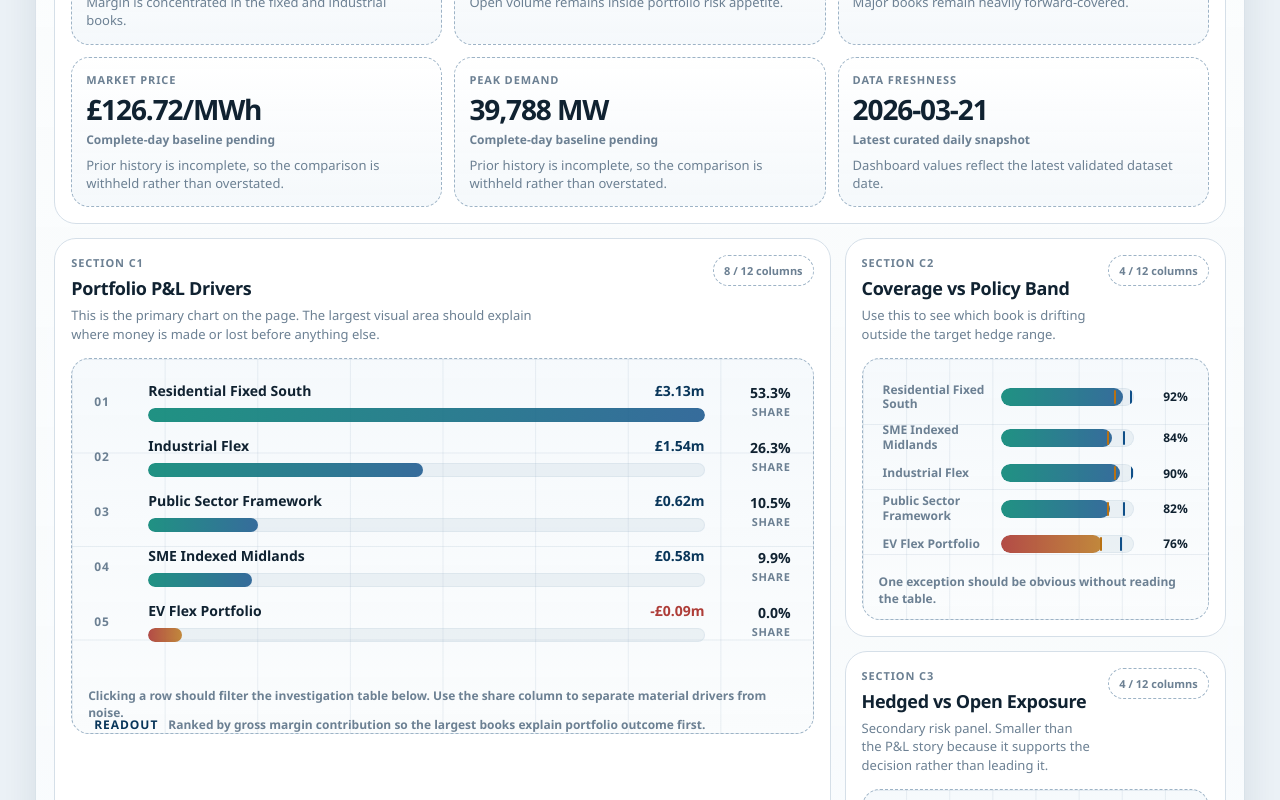
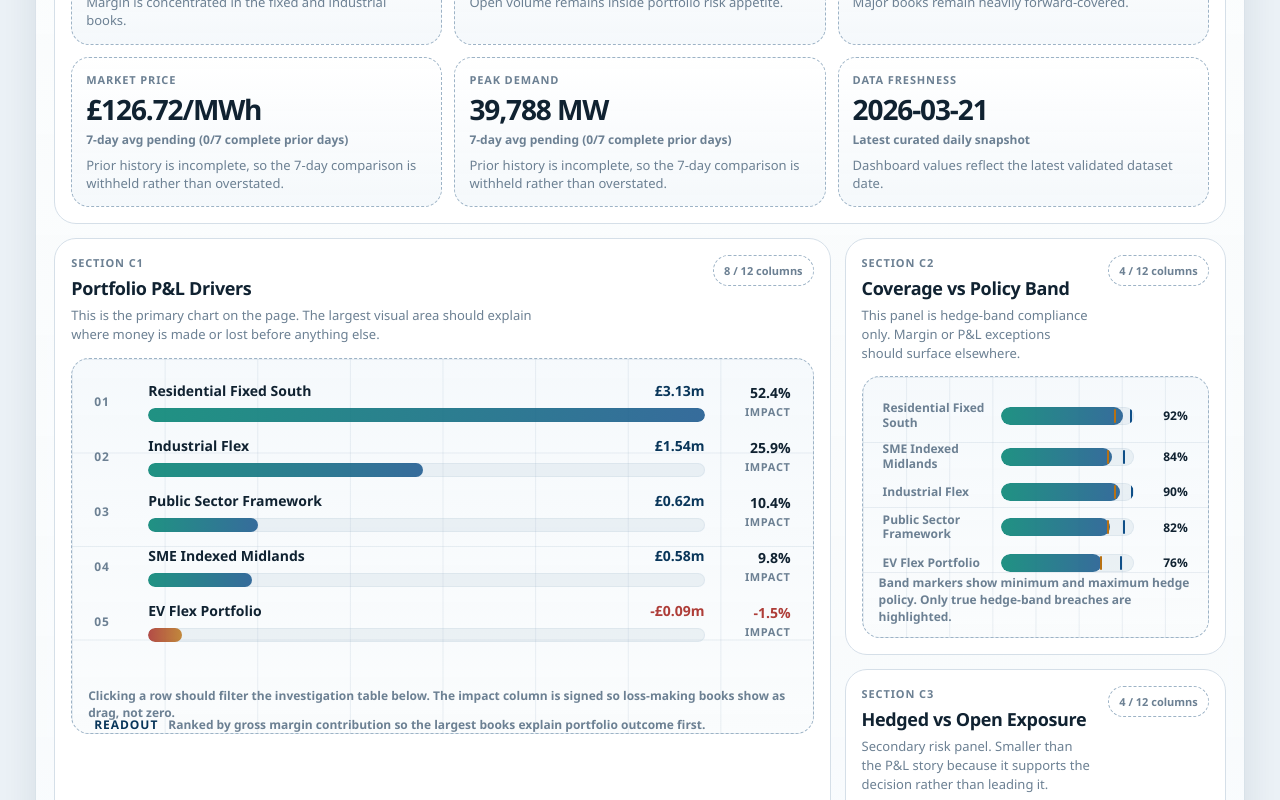
Before and after one commit to SholasSandbox/energy-market-data-lake, a React (Vite) app in the folder dashboard-ui/: page / in a window 1280 px wide. Shown: the part 1140-1940 px from the top of the page. Built offline with nearby package versions, Linux system fonts and the light colour scheme.

Commit message:
Refine market baseline logic and align C1/C2 risk semantics

```diff
--- a/dashboard-ui/public/dashboard-data.json
+++ b/dashboard-ui/public/dashboard-data.json
@@ -1,6 +1,6 @@
 {
   "metadata": {
-    "asOf": "2026-03-22 11:11:52 UTC",
+    "asOf": "2026-03-22 23:02:35 UTC",
     "latestDate": "2026-03-21",
     "region": "GB",
     "scenario": "Conservative Hedge Posture",
@@ -63,14 +63,14 @@
       {
         "label": "Market Price",
         "value": "\u00a3126.72/MWh",
-        "trend": "Complete-day baseline pending",
-        "detail": "Prior history is incomplete, so the comparison is withheld rather than overstated."
+        "trend": "7-day avg pending (0/7 complete prior days)",
+        "detail": "Prior history is incomplete, so the 7-day comparison is withheld rather than overstated."
       },
       {
         "label": "Peak Demand",
         "value": "39,788 MW",
-        "trend": "Complete-day baseline pending",
-        "detail": "Prior history is incomplete, so the comparison is withheld rather than overstated."
+        "trend": "7-day avg pending (0/7 complete prior days)",
+        "detail": "Prior history is incomplete, so the 7-day comparison is withheld rather than overstated."
       },
       {
         "label": "Data Freshness",
@@ -140,7 +140,7 @@
         "value": 76.0,
         "targetMin": 75.0,
         "targetMax": 90.0,
-        "flagged": true
+        "flagged": false
       }
     ],
     "exposurePoints": [
@@ -234,32 +234,30 @@
     ],
     "marketPanels": [
       {
-        "title": "Price Trend",
+        "title": "Spot vs 7-Day Average",
         "legend": [
           {
-            "label": "Sell",
+            "label": "Spot",
             "tone": "teal"
           },
           {
-            "label": "Buy",
+            "label": "7-Day Avg",
             "tone": "amber"
           }
         ],
-        "note": "Latest sell price \u00a3126.72/MWh against trailing market range.",
+        "note": "Current spot is \u00a3126.72/MWh. The 7-day average will stabilise once seven complete days are available.",
         "series": [
           {
-            "label": "Sell",
+            "label": "Spot",
             "tone": "teal",
             "values": [
-              0.0,
               126.7181397825974
             ]
           },
           {
-            "label": "Buy",
+            "label": "7-Day Avg",
             "tone": "amber",
             "values": [
-              0.0,
               126.7181397825974
             ]
           }
--- a/dashboard-ui/src/App.tsx
+++ b/dashboard-ui/src/App.tsx
@@ -102,7 +102,7 @@ function App() {
                 <SectionHeader
                   eyebrow="Section C2"
                   title="Coverage vs Policy Band"
-                  note="Use this to see which book is drifting outside the target hedge range."
+                  note="This panel is hedge-band compliance only. Margin or P&L exceptions should surface elsewhere."
                   chip="4 / 12 columns"
                 />
                 <CoverageChart points={data.overview.coveragePoints} />
@@ -267,7 +267,7 @@ function AlertCard({ alert }: { alert: AlertItem }) {
 function PnlDriversChart({ bars }: { bars: DriverBar[] }) {
   const rankedBars = [...bars].sort((left, right) => right.value - left.value);
   const maxValue = Math.max(...rankedBars.map((bar) => Math.abs(bar.value)), 1);
-  const totalValue = rankedBars.reduce((sum, bar) => sum + Math.max(bar.value, 0), 0);
+  const totalImpact = rankedBars.reduce((sum, bar) => sum + Math.abs(bar.value), 0);
 
   function formatMillions(value: number) {
     const prefix = value < 0 ? "-£" : "£";
@@ -279,7 +279,7 @@ function PnlDriversChart({ bars }: { bars: DriverBar[] }) {
       <div className="pnl-driver-list">
         {rankedBars.map((bar, index) => {
           const widthPct = Math.max((Math.abs(bar.value) / maxValue) * 100, 6);
-          const contributionPct = totalValue > 0 ? (Math.max(bar.value, 0) / totalValue) * 100 : 0;
+          const impactPct = totalImpact > 0 ? (bar.value / totalImpact) * 100 : 0;
 
           return (
             <div key={bar.label} className="pnl-driver-row">
@@ -299,8 +299,10 @@ function PnlDriversChart({ bars }: { bars: DriverBar[] }) {
                 </div>
               </div>
               <div className="pnl-driver-share">
-                <span className="pnl-driver-share-value">{contributionPct.toFixed(1)}%</span>
-                <span className="pnl-driver-share-label">share</span>
+                <span className={`pnl-driver-share-value ${impactPct < 0 ? "is-negative" : ""}`}>
+                  {impactPct.toFixed(1)}%
+                </span>
+                <span className="pnl-driver-share-label">impact</span>
               </div>
             </div>
           );
@@ -313,7 +315,7 @@ function PnlDriversChart({ bars }: { bars: DriverBar[] }) {
         </span>
       </div>
       <div className="chart-caption">
-        Clicking a row should filter the investigation table below. Use the share column to separate material drivers from noise.
+        Clicking a row should filter the investigation table below. The impact column is signed so loss-making books show as drag, not zero.
       </div>
     </div>
   );
@@ -339,7 +341,7 @@ function CoverageChart({ points }: { points: CoveragePoint[] }) {
         ))}
       </div>
       <div className="chart-caption">
-        One exception should be obvious without reading the table.
+        Band markers show minimum and maximum hedge policy. Only true hedge-band breaches are highlighted.
       </div>
     </div>
   );
--- a/dashboard-ui/src/mockData.ts
+++ b/dashboard-ui/src/mockData.ts
@@ -66,14 +66,14 @@ export const summaryCards: SummaryCard[] = [
   {
     label: "Market Price",
     value: "£101.40/MWh",
-    trend: "+8.1% vs trailing complete-day avg",
-    detail: "Comparison excludes incomplete days and uses only near-complete observations.",
+    trend: "7-day avg £93.80/MWh",
+    detail: "Current level is +8.1% versus the trailing 7-day complete-day average.",
   },
   {
     label: "Peak Demand",
     value: "28,990 MW",
-    trend: "+3.6% vs trailing complete-day avg",
-    detail: "Demand is firm but still within a plausible seasonal band.",
+    trend: "7-day avg 27,980 MW",
+    detail: "Current level is +3.6% versus the trailing 7-day complete-day average.",
   },
   {
     label: "Data Freshness",
@@ -88,7 +88,7 @@ export const driverBars: DriverBar[] = [
   { label: "SME Indexed Midlands", value: 817_062 },
   { label: "Industrial Flex", value: 1_640_943 },
   { label: "Public Sector Framework", value: 823_779 },
-  { label: "EV Flex Portfolio", value: 63_908, tone: "loss" },
+  { label: "EV Flex Portfolio", value: -63_908, tone: "loss" },
 ];
 
 export const coveragePoints: CoveragePoint[] = [
@@ -96,7 +96,7 @@ export const coveragePoints: CoveragePoint[] = [
   { label: "SME", value: 84, targetMin: 80, targetMax: 92 },
   { label: "Industrial", value: 90, targetMin: 85, targetMax: 98 },
   { label: "Public Sector", value: 82, targetMin: 80, targetMax: 92 },
-  { label: "EV Flex", value: 76, targetMin: 75, targetMax: 90, flagged: true },
+  { label: "EV Flex", value: 76, targetMin: 75, targetMax: 90, flagged: false },
 ];
 
 export const exposurePoints: ExposurePoint[] = [
@@ -168,15 +168,15 @@ export const exceptionRows: ExceptionRow[] = [
 
 export const marketPanels: MarketPanel[] = [
   {
-    title: "Price Trend",
+    title: "Spot vs 7-Day Average",
     legend: [
-      { label: "Sell", tone: "teal" },
-      { label: "Buy", tone: "amber" },
+      { label: "Spot", tone: "teal" },
+      { label: "7-Day Avg", tone: "amber" },
     ],
-    note: "Compact context, not the lead visual.",
+    note: "Current spot sits above the trailing 7-day complete-day average.",
     series: [
-      { label: "Sell", tone: "teal", values: [94, 96, 98, 99, 101, 100, 102, 104, 103, 105, 107, 109] },
-      { label: "Buy", tone: "amber", values: [90, 92, 94, 95, 96, 97, 98, 99, 100, 101, 101, 102] },
+      { label: "Spot", tone: "teal", values: [94, 96, 98, 99, 101, 100, 102, 104, 103, 105, 107, 109] },
+      { label: "7-Day Avg", tone: "amber", values: [94, 95, 96, 96.8, 97.6, 98, 98.6, 100, 101, 102, 103.1, 104.3] },
     ],
   },
   {
--- a/dashboard-ui/src/styles.css
+++ b/dashboard-ui/src/styles.css
@@ -405,6 +405,10 @@ button {
   color: var(--ink);
   font-size: 14px;
   font-weight: 800;
+}
+
+.pnl-driver-share-value.is-negative {
+  color: var(--red);
 }
 
 .pnl-driver-share-label {
```
Also changed, not shown: 1 other file (tests, documents, lock files or other folders).
